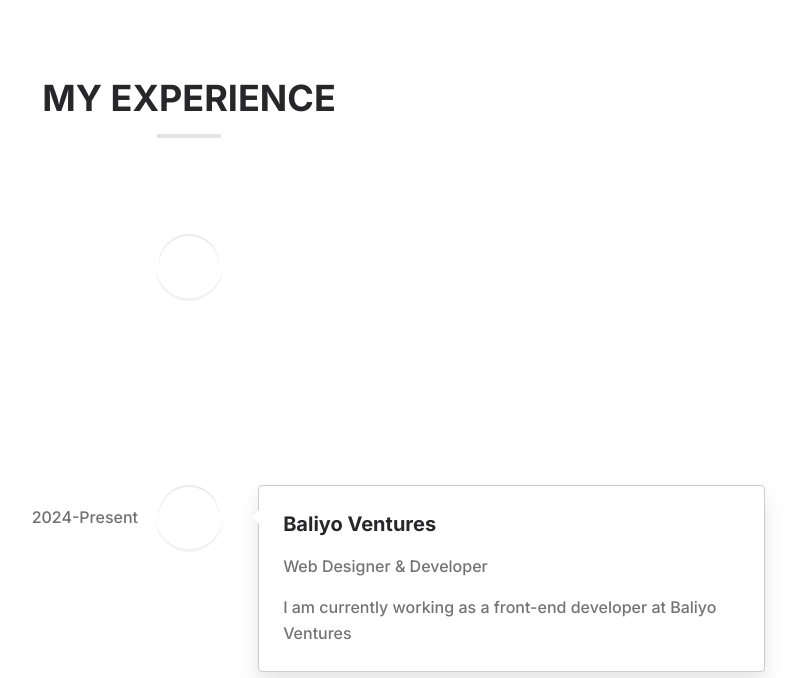
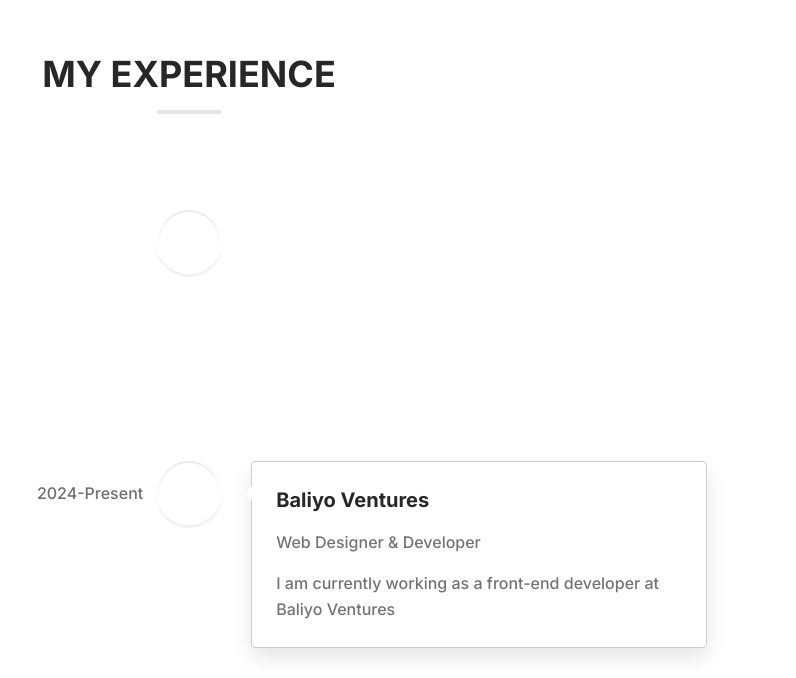
Before and after one commit to kapildevsapkota/Portfolio, a Next.js app: page / in a window 1280 px wide. Shown: the part 1514-2192 px from the top of the page, without its empty margins (451-1247 px from the left). Built offline with nearby package versions, Linux system fonts and the light colour scheme.

Commit message:
new fixes

```diff
--- a/src/app/page.tsx
+++ b/src/app/page.tsx
@@ -8,7 +8,10 @@
 
 export default function Home() {
   return (
-    <main>
+    <main className="min-h-screen">
+      {/* Responsive Container */}
+      <div className="w-full px-4 sm:px-6 lg:px-8 xl:px-16 2xl:px-20">
+        <div className="max-w-7xl">
           <HeroSection />
           <AboutSection />
           <ExperienceSection />
@@ -16,6 +19,8 @@
           <ServicesSection />
           <BlogSection />
           <ContactSection />
+        </div>
+      </div>
     </main>
   );
 }
--- a/src/components/work/work.tsx
+++ b/src/components/work/work.tsx
@@ -21,7 +21,7 @@
     title: "KUTUMBA BAZAR",
     category: ["design", "new"],
     image: "/kutumba.png",
-    link: "https://dev.kutumbabazar.com/",
+    link: "https://www.kutumbabazar.com/",
   },
   {
     id: 5,
```
Lines whose indentation alone changed are shown as unchanged.
